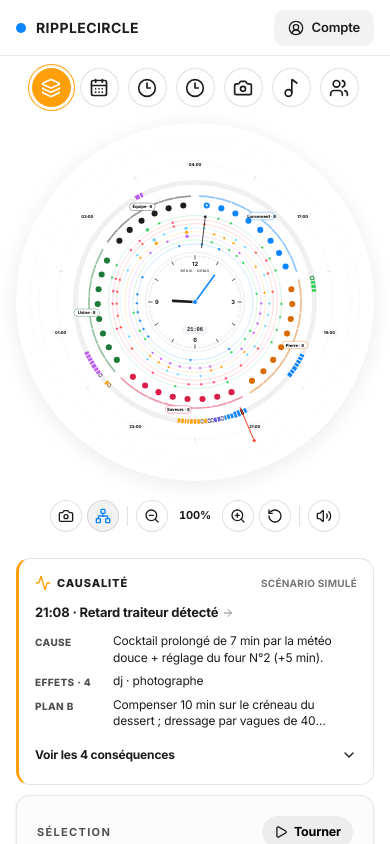
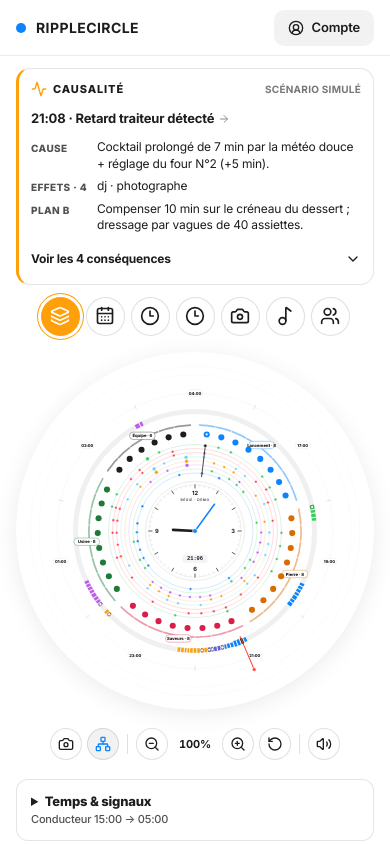
Before and after one commit to mattmezstitchlab/RIPPLECIRCLE, a React (Vite) app: page / in a window 390 px wide. Shown: the top 844 px of the page. Built offline with nearby package versions, Linux system fonts and the light colour scheme.

Commit message:
fix(responsive): maximize centered dial and surface causal summary on small screens

```diff
--- a/src/components/landing/Ripple.tsx
+++ b/src/components/landing/Ripple.tsx
@@ -299,6 +299,7 @@ export const Ripple: React.FC<RippleProps> = ({
 
   // Zoom & Pan state
   const [relationsVisible, setRelationsVisible] = useState(true);
+  const [showIncidentDetails, setShowIncidentDetails] = useState(false);
   const [relationPulse, setRelationPulse] = useState(0);
   const audioPulseRef = useRef<SVGCircleElement | null>(null);
   const onAudioLevel = useCallback((level: number) => {
@@ -1444,8 +1445,12 @@ export const Ripple: React.FC<RippleProps> = ({
         <aside className="ripple-inspector" aria-label="Comprendre et agir">
           <CausalBrief
             incident={moment?.cause ? moment : DAY_MOMENTS.find(m => m.cause) ?? DAY_MOMENTS[0]}
-            onSelect={() => choose({ kind: 'moment', id: DAY_MOMENTS.find(m => m.cause)?.id ?? DAY_MOMENTS[0].id })}
-          />
+            onSelect={() => {
+              setShowIncidentDetails(true);
+              choose({ kind: 'moment', id: DAY_MOMENTS.find(m => m.cause)?.id ?? DAY_MOMENTS[0].id });
+            }}
+          />
+          {!(activeLayer === 'overview' && moment?.cause && !showIncidentDetails) && (
             <SelectionDetail
               focus={focus}
               account={account}
@@ -1466,6 +1471,7 @@ export const Ripple: React.FC<RippleProps> = ({
               onScrub={onScrub}
               momentStates={engine.moments}
             />
+          )}
           {track && <AudioPreview key={track.id} track={track} onLevel={onAudioLevel} />}
 
           <details className="ripple-inspector-fold">
@@ -1557,14 +1563,14 @@ const SelectionDetail: React.FC<DetailProps> = ({
     <section aria-label="Sélection" className="bg-[#fcfcfd] border border-black/[0.08] rounded-[22px] p-5 shadow-sm">
       <div className="flex items-center justify-between gap-3 border-b border-black/[0.08] pb-3">
         <Eyebrow>{focus.kind === 'person' ? 'L’aiguille est sur' : 'Sélection'}</Eyebrow>
-        <button
+        {person && <button
           type="button"
           onClick={onToggleTurn}
           className="inline-flex items-center gap-1.5 h-8 px-3 rounded-full text-[12.5px] font-bold bg-black/[0.06] hover:bg-black/[0.1] text-black"
         >
           {turning ? <Pause className="w-3.5 h-3.5" /> : <Play className="w-3.5 h-3.5" />}
           {turning ? 'Pause' : 'Tourner'}
-        </button>
+        </button>}
       </div>
 
       <div key={JSON.stringify(focus)} className="news-swap mt-4 space-y-4 min-h-[160px]">
--- a/src/index.css
+++ b/src/index.css
@@ -1094,3 +1094,50 @@ input[type="range"].ios-slider {
 @media (prefers-reduced-motion: reduce) {
   .ripple-orbit-button {transition:none;}
 }
+
+
+/* Desktop : conserver le diamètre optimal sans empiéter sur la synthèse causale. */
+@media (min-width: 1280px) {
+  .ripple-stage { min-height: calc(100dvh - 84px); }
+  .ripple-watch-column {
+    width: min(76dvh, calc(100% - 745px), 770px);
+    gap: 8px;
+  }
+  .ripple-orbit-nav { left: -65px; gap: 8px; }
+  .ripple-inspector {
+    width: 356px;
+    max-height: calc(100dvh - 80px);
+  }
+}
+
+/* Tablette / mobile : la cause se lit avant de manipuler le cercle,
+   mais elle n'est rendue qu'une seule fois dans le DOM. */
+@media (max-width: 1279px) {
+  .ripple-stage {
+    align-items: center;
+    gap: 12px;
+  }
+  .ripple-inspector { display: contents; }
+  .ripple-causal-brief {
+    order: 0;
+    width: min(100%, 710px);
+  }
+  .ripple-watch-column { order: 1; }
+  .ripple-inspector > section:not(.ripple-causal-brief),
+  .ripple-inspector > details {
+    order: 2;
+    width: min(100%, 710px);
+    flex-shrink: 0;
+  }
+}
+@media (max-width: 480px) {
+  .ripple-causal-brief { padding: 12px; }
+  .ripple-causal-brief .ripple-causal-flow {
+    grid-template-columns: 60px minmax(0,1fr);
+    column-gap: 6px;
+    row-gap: 6px;
+  }
+  .ripple-orbit-nav { gap: 6px; }
+}
+
+/* Pas de changement de flux DOM : les boutons restent utilisables au clavier. */
```
Lines whose indentation alone changed are shown as unchanged.
